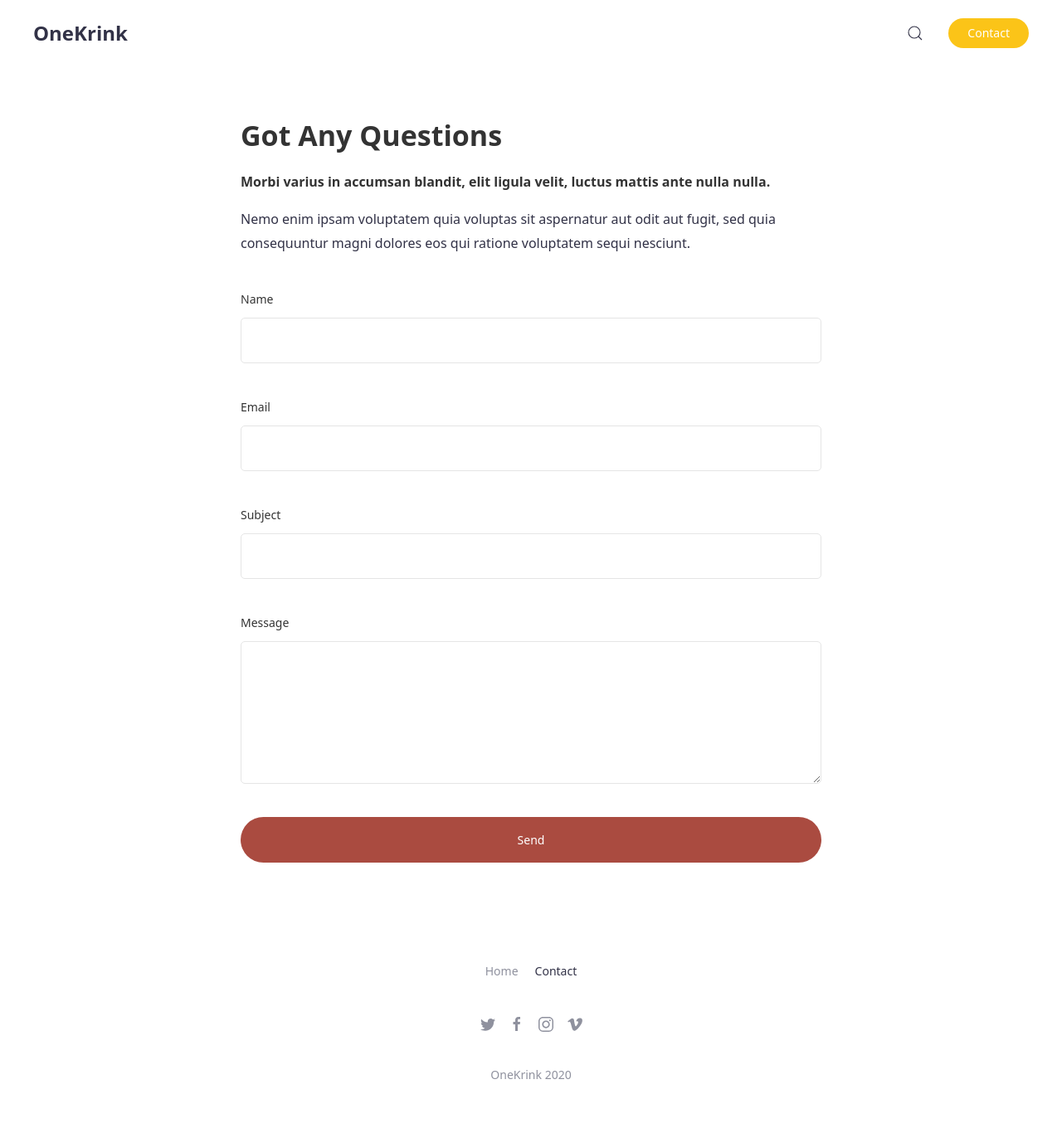
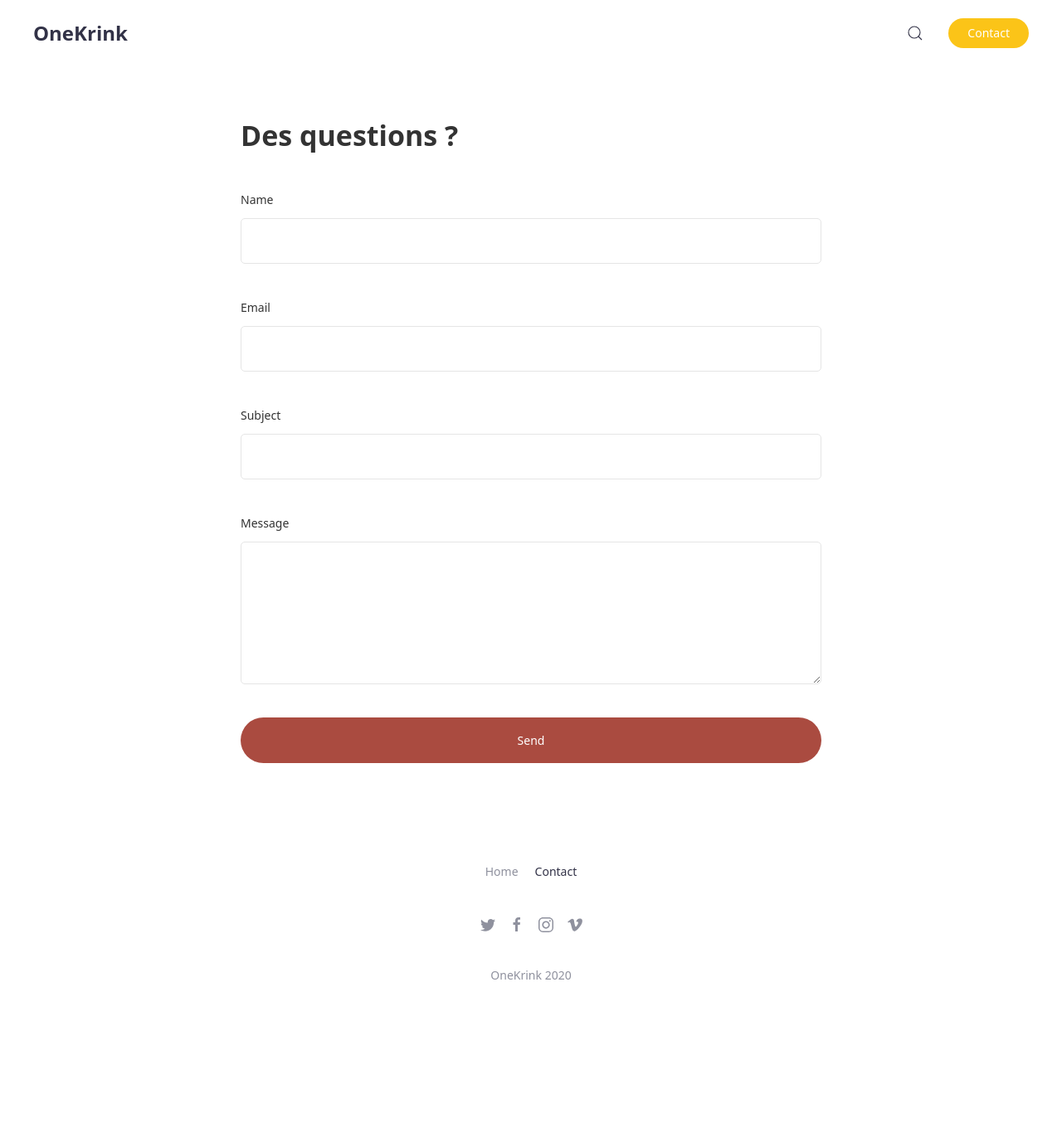
Before and after one commit to OneKrink/onekrink.github.io, a Jekyll site: the page built from contact.md, in a window 1280 px wide. Shown: the whole page at 83% size. Built offline with Jekyll 4.4.1, drawn with Linux system fonts in a browser that asks for light colours; after the commit the page ends 1246 px from its top, so only the background shows below that.

Commit message:
Update contact.md

```diff
--- a/contact.md
+++ b/contact.md
@@ -1,12 +1,7 @@
 ---
 layout: page
 width: xsmall
-title: Got Any Questions
+title: Des questions ?
 permalink: /contact/
 ---
-
-##### Morbi varius in accumsan blandit, elit ligula velit, luctus mattis ante nulla nulla.
-
-Nemo enim ipsam voluptatem quia voluptas sit aspernatur aut odit aut fugit, sed quia consequuntur magni dolores eos qui ratione voluptatem sequi nesciunt.
-
 {% include formspree.html email="my_name@gmail.com" redirect="/thanks/" name="true" subject="true" %}
```
